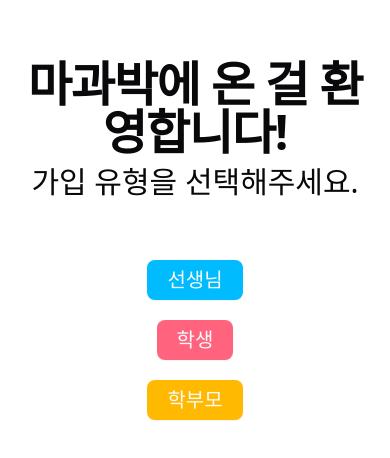
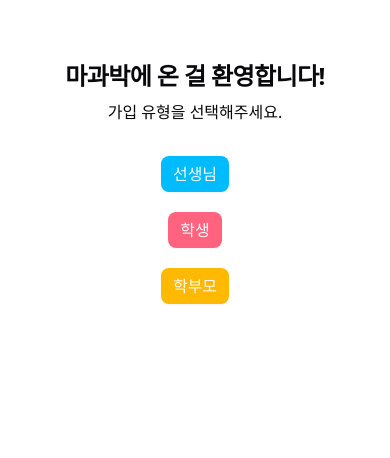
Before and after one commit to my-tutoring-box/my-tutoring-box-web, a Next.js app: page / in a window 390 px wide. Shown: the part 180-638 px from the top of the page. Built offline with nearby package versions, Linux system fonts and the light colour scheme.

Commit message:
feat: store user role to local storage

```diff
--- a/package.json
+++ b/package.json
@@ -19,7 +19,8 @@
     "react": "^19.0.0",
     "react-dom": "^19.0.0",
     "tailwind-merge": "^3.0.2",
-    "tw-animate-css": "^1.2.5"
+    "tw-animate-css": "^1.2.5",
+    "zustand": "^5.0.3"
   },
   "devDependencies": {
     "@eslint/eslintrc": "^3",
--- a/src/app/page.tsx
+++ b/src/app/page.tsx
@@ -1,32 +1,46 @@
 "use client";
 import { Button } from "@/components/ui/button";
 import { useRouter } from "next/navigation";
+import { useUserStore } from "./stores/user-store";
 
 export default function Home() {
   const router = useRouter();
+  const { setRole } = useUserStore();
 
   return (
     <div className="container mx-auto py-60 px-5 sm:px-6 md:px-8 lg:px-10">
-      <h2 className="text-center text-5xl scroll-m-20 mt-50 pb-2 text-3xl font-semibold tracking-tight first:mt-0">
+      <h2 className="text-center text-2xl sm:text-3xl md:text-5xl scroll-m-20 mt-12 pb-2 font-semibold tracking-tight first:mt-0">
         마과박에 온 걸 환영합니다!
       </h2>
-      <p className="text-3xl text-center mb-15">가입 유형을 선택해주세요.</p>
+      <p className="text-center text-base sm:text-xl md:text-2xl mb-8">
+        가입 유형을 선택해주세요.
+      </p>
+
       <div className="flex flex-col items-center gap-5">
         <Button
-          className="text-xl p-5 bg-teacher"
-          onClick={() => router.push("/teacher/auth/login")}
+          className="p-3 sm:p-4 lg:p-5 text-base sm:text-lg lg:text-xl bg-teacher"
+          onClick={() => {
+            setRole("teacher");
+            router.push("/teacher/auth/login");
+          }}
         >
           선생님
         </Button>
         <Button
-          className="text-xl p-5 bg-student"
-          onClick={() => router.push("/student/auth/login")}
+          className="p-3 sm:p-4 lg:p-5 text-base sm:text-lg lg:text-xl bg-student"
+          onClick={() => {
+            setRole("student");
+            router.push("/student/auth/login");
+          }}
         >
           학생
         </Button>
         <Button
-          className="text-xl p-5 bg-parents"
-          onClick={() => router.push("/parents/auth/login")}
+          className="p-3 sm:p-4 lg:p-5 text-base sm:text-lg lg:text-xl bg-parents"
+          onClick={() => {
+            setRole("parents");
+            router.push("/parents/auth/login");
+          }}
         >
           학부모
         </Button>
--- /dev/null
+++ b/src/app/stores/user-store.ts
@@ -0,0 +1,20 @@
+import { create } from "zustand";
+import { persist, createJSONStorage } from "zustand/middleware";
+
+interface UserStore {
+  role: string | null;
+  setRole: (role: string) => void;
+}
+
+export const useUserStore = create<UserStore>()(
+  persist(
+    (set) => ({
+      role: null,
+      setRole: (role) => set({ role }),
+    }),
+    {
+      name: "user-store",
+      storage: createJSONStorage(() => localStorage),
+    }
+  )
+);
--- a/src/components/auth/input-code-form.tsx
+++ b/src/components/auth/input-code-form.tsx
@@ -14,11 +14,14 @@ import {
   InputOTPGroup,
   InputOTPSlot,
 } from "@/components/ui/input-otp";
+import { useUserStore } from "@/app/stores/user-store";
 
 export function InputCodeForm({
   className,
   ...props
 }: React.ComponentPropsWithoutRef<"div">) {
+  const { role } = useUserStore();
+
   return (
     <div className={cn("flex flex-col gap-6", className)} {...props}>
       <Card>
@@ -47,7 +50,7 @@ export function InputCodeForm({
                   <InputOTPSlot index={5} />
                 </InputOTPGroup>
               </InputOTP>
-              <Button type="submit" className="bg-teacher">
+              <Button type="submit" className={`bg-${role}`}>
                 확인
               </Button>
             </div>
```
Also changed, not shown: 1 other file (tests, documents, lock files or other folders).
